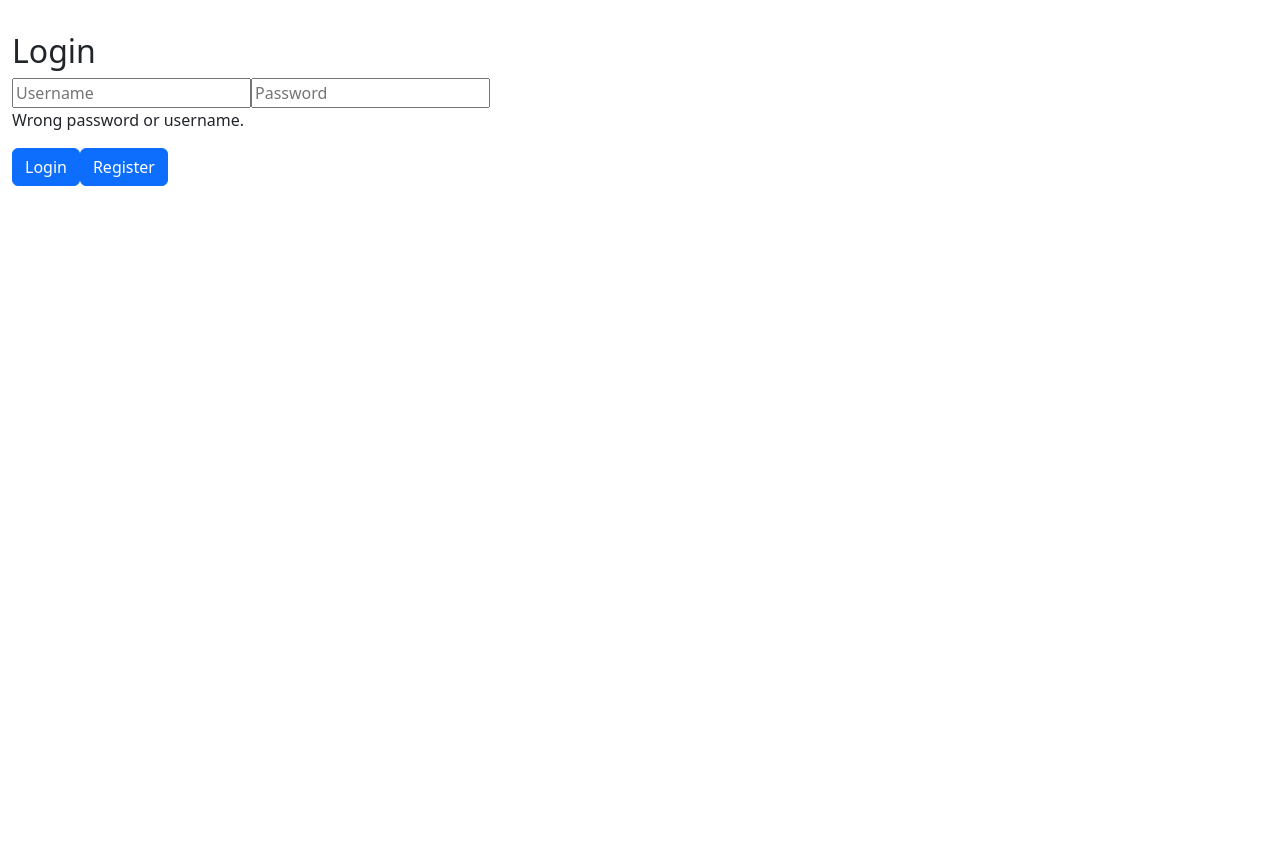
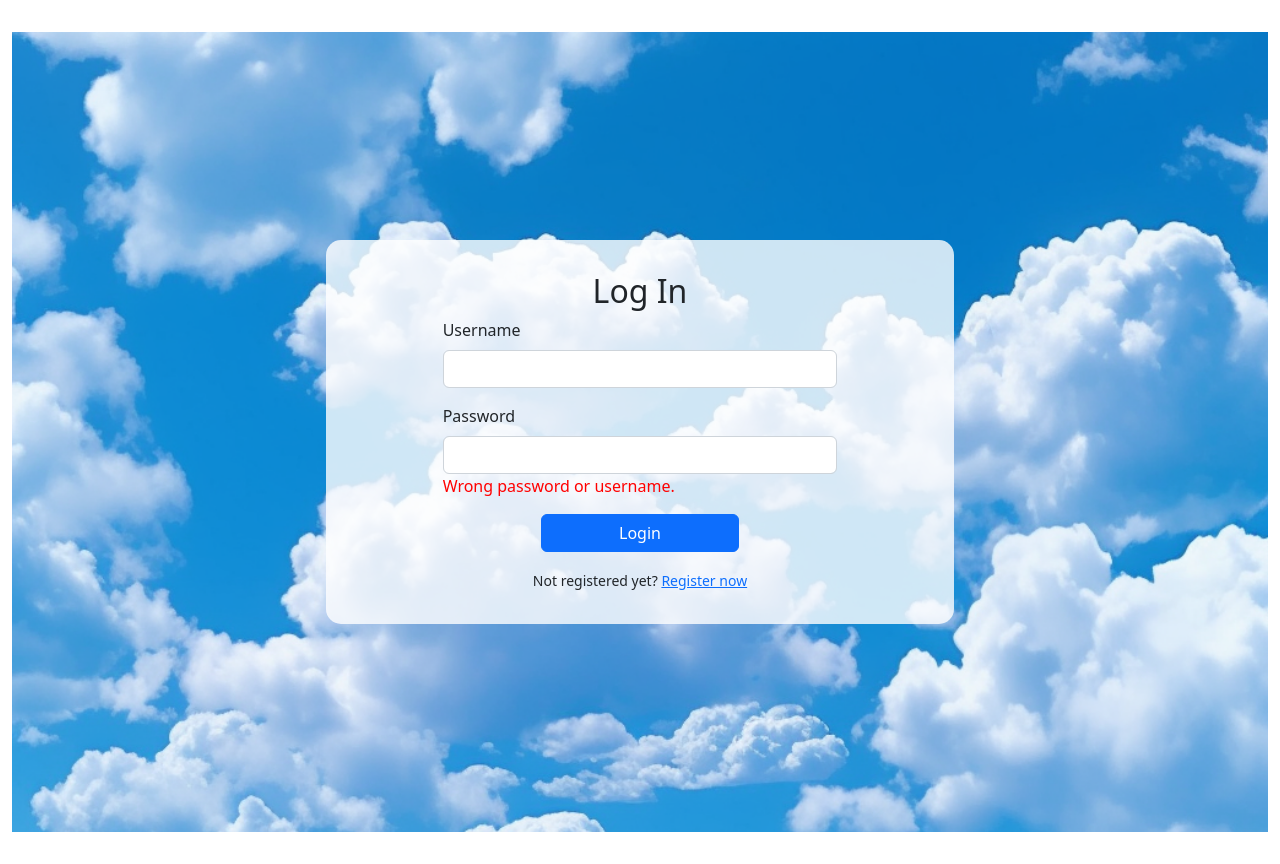
Before and after one commit to r21219/Epic-Frontend, a React (Create React App) app: page /login in a window 1280 px wide. Both pictures are taken after a click on the button "Login". Before the commit the page ends 800 px from the top, so only its background shows below. Built offline with nearby package versions, Linux system fonts and the light colour scheme; no server answers.

Commit message:
Přidán modal při smazání kategorie, automatické otevírání accordionu, pošéfené nechtěné otevírání/zavírání při klikání na tlačítka v headeru accordionu.

```diff
--- a/src/App.css
+++ b/src/App.css
@@ -73,3 +73,74 @@ span.is-invalid {
 .search-bar {
   z-index: 1000;
 }
+
+.login-page {
+  background-image: url("/background1.png");
+  background-repeat: no-repeat;
+  background-size: cover;
+  height: 100vh;
+  display: flex;
+  justify-content: center;
+  align-items: center;
+}
+
+.login-container {
+  background: rgba(255, 255, 255, 0.8);
+  padding: 2rem;
+  border-radius: 15px;
+}
+
+.login-form label {
+  position: relative;
+}
+
+.login-form label::after {
+  content: attr(data-placeholder);
+  position: absolute;
+  top: -1.5rem;
+  left: 0.75rem;
+  color: #007bff;
+  transition: all 0.3s ease-in-out;
+}
+
+.login-form input:focus + label::after {
+  top: -2.5rem;
+  font-size: 0.75rem;
+}
+
+.error-message {
+  color: red;
+}
+
+.login-form {
+  position: relative;
+}
+
+.login-input {
+  width: 100%;
+  padding: 10px;
+  border: none;
+  border-bottom: 1px solid #ddd;
+  background: transparent;
+  outline: none;
+  height: 45px;
+  color: #fff;
+  display: block;
+}
+
+.login-input-label {
+  position: absolute;
+  top: 0;
+  left: 0;
+  padding: 10px;
+  font-size: 16px;
+  color: #757575;
+  transition: 0.2s ease;
+  pointer-events: none;
+}
+
+.login-input:focus + .login-input-label,
+.login-input:valid + .login-input-label {
+  transform: translateY(-25px);
+  font-size: 14px;
+}
--- a/src/Contexts/CategoryContext.tsx
+++ b/src/Contexts/CategoryContext.tsx
@@ -35,6 +35,8 @@ export const CategoryProvider: React.FC<CategoryProviderProps> = ({children}) =>
         });
     };
 
+
+
     return (
         <CategoryContext.Provider value={{categories, updateCategories, updateTasks}}>
             {children}
--- a/src/pages/users/UserLogin.tsx
+++ b/src/pages/users/UserLogin.tsx
@@ -2,7 +2,8 @@ import React, { useContext, useState, useEffect } from 'react';
 import { UserContext } from "../../Contexts/UserContext";
 import { ApiClient } from "../../controllers/ApiClient";
 import { useNavigate } from "react-router-dom";
-import {Button} from "react-bootstrap";
+import {Button, Form, Container, Row, Col} from "react-bootstrap";
+//import './LoginPage.css';
 
 const LoginPage: React.FC = () => {
     const navigate = useNavigate();
@@ -32,23 +33,46 @@ const LoginPage: React.FC = () => {
     };
 
     return (
-        <div>
-            <h2>Login</h2>
-            <input
+        <div className="login-page">
+            <Container className="login-container w-50">
+                <Row className="justify-content-center">
+                    <Col xs={12} sm={8} md={8} lg={8}>
+                        <Form className="login-form">
+                            <h2 className="text-center">Log In</h2>
+                            <Form.Group>
+                                <Form.Label>Username</Form.Label>
+                                <Form.Control
                                     type="text"
-                placeholder="Username"
                                     value={userName}
                                     onChange={(e) => setUsername(e.target.value)}
                                 />
-            <input
+                            </Form.Group>
+                            <Form.Group className={"mt-3"}>
+                                <Form.Label>Password</Form.Label>
+                                <Form.Control
                                     type="password"
-                placeholder="Password"
                                     value={password}
                                     onChange={(e) => setPassword(e.target.value)}
                                 />
-            {errorMessage && <p>{errorMessage}</p>}
-            <Button onClick={handleLogin}>Login</Button>
-            <Button onClick={handleRegister}>Register</Button>
+                            </Form.Group>
+                            {errorMessage && <p className="error-message">{errorMessage}</p>}
+                            <div className="text-center mt-3">
+                            <Button variant="primary" style={{ width: '50%'  }} onClick={handleLogin}>
+                                Login
+                            </Button>
+                            </div>
+                            <div className="text-center mt-3">
+                                <small>
+                                    Not registered yet?{' '}
+                                    <a href="#" onClick={handleRegister}>
+                                        Register now
+                                    </a>
+                                </small>
+                            </div>
+                        </Form>
+                    </Col>
+                </Row>
+            </Container>
         </div>
     );
 };
--- a/src/pages/users/UserRegister.tsx
+++ b/src/pages/users/UserRegister.tsx
@@ -1,7 +1,7 @@
 import React, {useState} from "react";
 import {useNavigate} from "react-router-dom";
 import {ApiClient} from "../../controllers/ApiClient";
-import {Button} from "react-bootstrap";
+import {Button, Form, Container, Row, Col} from "react-bootstrap";
 
 const UserRegister: React.FC = () => {
     const navigate = useNavigate();
@@ -30,38 +30,54 @@ const UserRegister: React.FC = () => {
     };
 
     return (
-        <div>
-            <h2>Register</h2>
-            {errorMessage && <p>{errorMessage}</p>}
-            <label>
-                Name:
-                <input
+        <div className="login-page">
+            <Container className="login-container w-50">
+                <Row className="justify-content-center">
+                    <Col xs={12} sm={8} md={8} lg={8}>
+                        <Form className="login-form">
+                            <h2 className="text-center">Register</h2>
+                            {errorMessage && <p className="error-message">{errorMessage}</p>}
+                            <Form.Group>
+                                <Form.Label>Name:</Form.Label>
+                                <Form.Control
                                     type="text"
                                     value={name}
                                     onChange={(e) => setName(e.target.value)}
                                 />
-            </label>
-            <br/>
-            <label>
-                Password:
-                <input
+                            </Form.Group>
+                            <Form.Group className={"mt-3"}>
+                                <Form.Label>Password:</Form.Label>
+                                <Form.Control
                                     type="password"
                                     value={password}
                                     onChange={(e) => setPassword(e.target.value)}
                                 />
-            </label>
-            <br/>
-            <label>
-                Confirm Password:
-                <input
+                            </Form.Group>
+                            <Form.Group className={"mt-3"}>
+                                <Form.Label>Confirm Password:</Form.Label>
+                                <Form.Control
                                     type="password"
                                     value={confirmPassword}
                                     onChange={(e) => setConfirmPassword(e.target.value)}
                                 />
-            </label>
-            <br/>
-            <Button onClick={handleRegister}>Register</Button>
-            <Button onClick={handleBackToLogin}>Back to Login</Button>
+                            </Form.Group>
+                            <div className="text-center mt-3">
+                                <Button variant="primary" style={{ width: '50%'  }} onClick={handleRegister}>
+                                    Register
+                                </Button>
+                            </div>
+                            <div className="text-center mt-3">
+                                <small>
+                                    Already have an account?{' '}
+                                    <a href="#" onClick={handleBackToLogin}>
+                                        Login
+                                    </a>
+                                </small>
+                            </div>
+                        </Form>
+                    </Col>
+                </Row>
+            </Container>
         </div>
     );
 };
```
Also changed, not shown: src/pages/categories/Categories.tsx (+60 -13 lines), background1.png (added), public/background1.png (added). Lines whose indentation alone changed are shown as unchanged.
